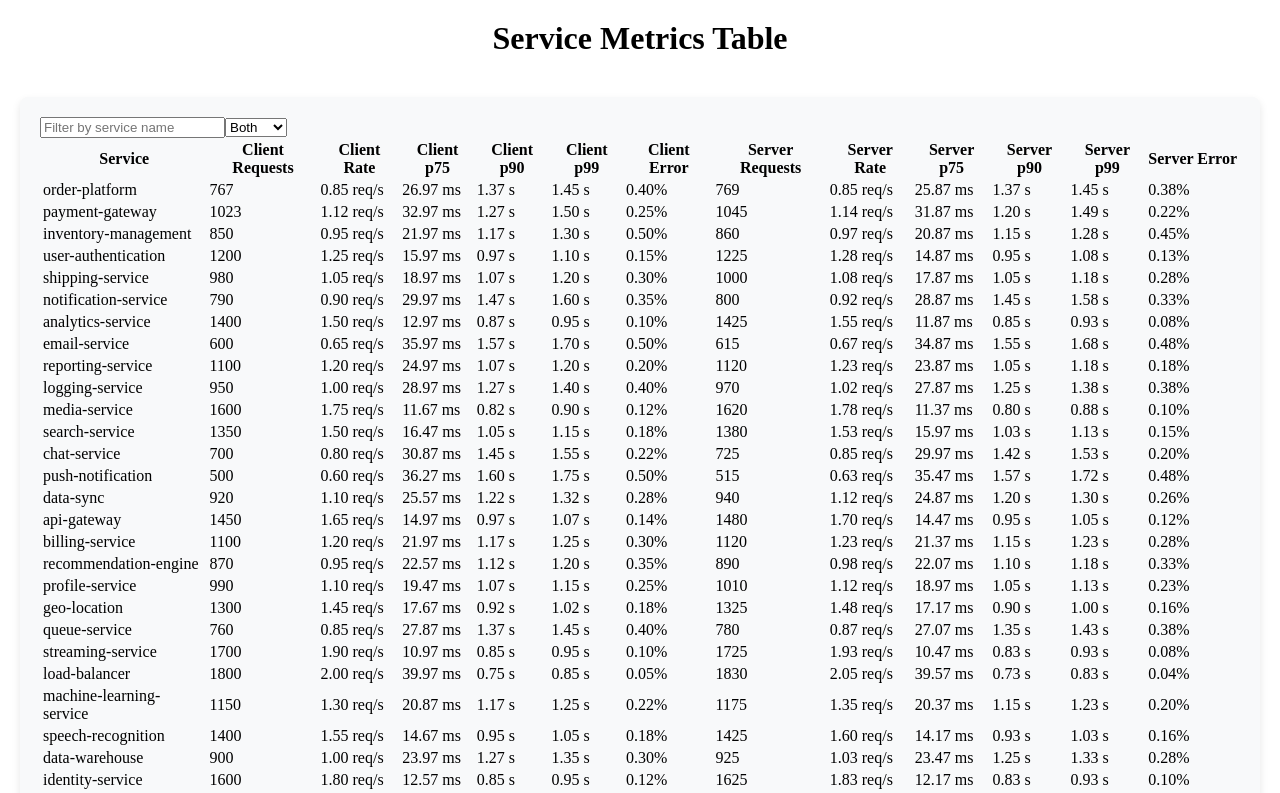
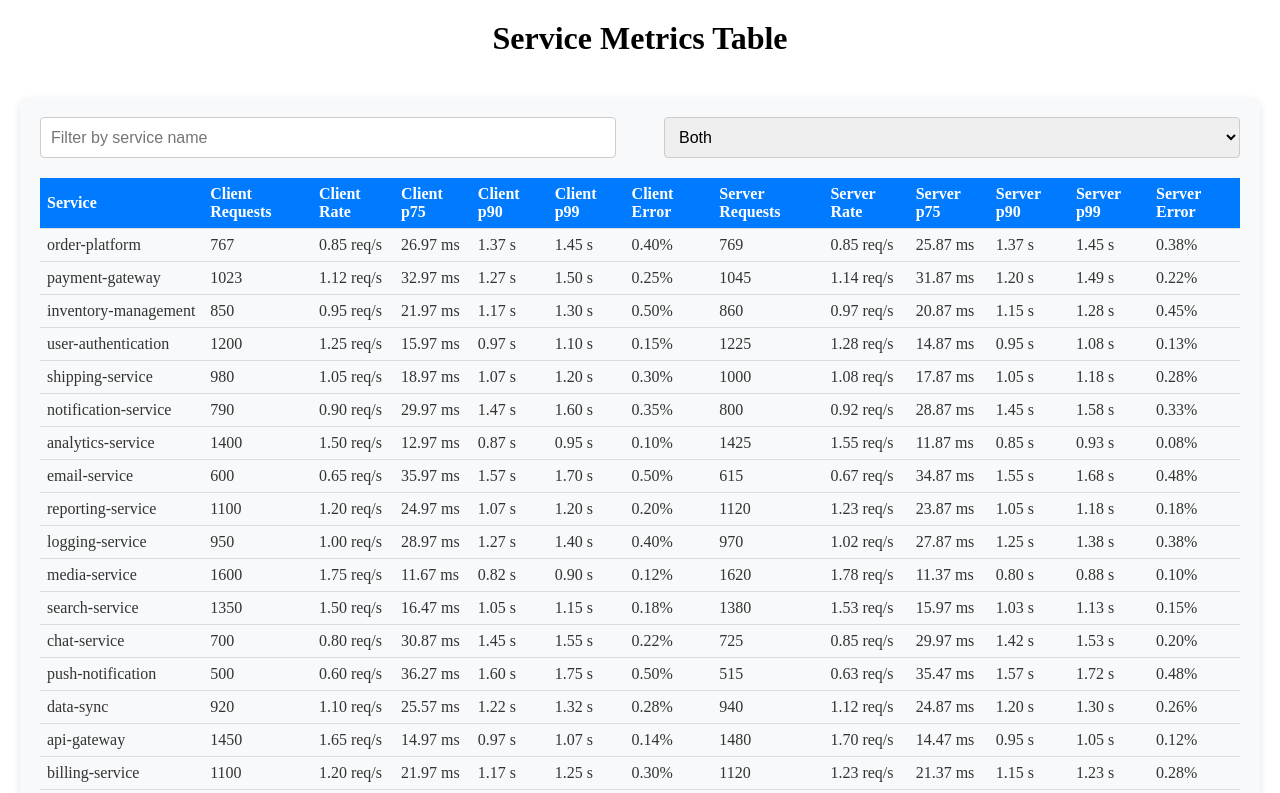
Before and after one commit to skate44/Fat-Row, a React (Create React App) app: page / in a window 1280 px wide. Shown: the top 793 px of the page. Built offline with nearby package versions, Linux system fonts and the light colour scheme.

Commit message:
tenth commit

```diff
--- a/src/index.css
+++ b/src/index.css
@@ -6,3 +6,40 @@
   border-radius: 8px;
   box-shadow: 0 4px 8px rgba(0, 0, 0, 0.1);
 }
+
+.controls {
+  display: flex;
+  justify-content: space-between;
+  margin-bottom: 20px;
+}
+
+.controls input,
+.controls select {
+  padding: 10px;
+  font-size: 16px;
+  border: 1px solid #ccc;
+  border-radius: 4px;
+  width: 48%;
+  box-sizing: border-box;
+}
+
+.fat-row-table {
+  width: 100%;
+  border-collapse: collapse;
+  font-family: 'Times New Roman', Georgia, serif;
+  color: #333;
+}
+
+.fat-row-table th,
+.fat-row-table td {
+  padding: 7px;
+  text-align: left;
+  border-bottom: 1px solid #ddd;
+}
+
+.fat-row-table th {
+  background-color: #007bff;
+  color: #fff;
+  cursor: pointer;
+  transition: background-color 0.3s;
+}
```
